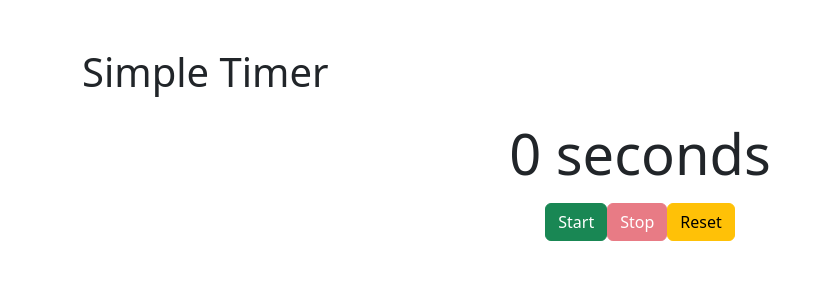
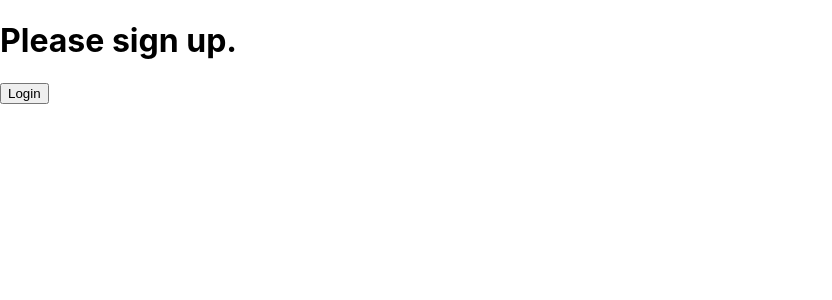
Before and after one commit to Fiza-khan1/Hooks-in-react, a React (Create React App) app: page / in a window 1280 px wide. Shown: the top 300 px of the page, without its empty margins (0-832 px from the left). Built offline with nearby package versions, Linux system fonts and the light colour scheme.

Commit message:
Concitional rendering and examples

```diff
--- a/src/App.js
+++ b/src/App.js
@@ -1,53 +1,70 @@
-import React, { useState, useEffect, useRef } from 'react';
-import 'bootstrap/dist/css/bootstrap.min.css';
+import React, { useState } from 'react';
 
-function Timer() {
-  const [seconds, setSeconds] = useState(0);
-  const [isActive, setIsActive] = useState(false);
-  const intervalRef = useRef(null);
+function App() {
+  const users = [
+    { id: 1, name: "Alice", age: 30, location: "New York" },
+    { id: 2, name: "Bob", age: 25, location: "San Francisco" },
+    { id: 3, name: "Charlie", age: 35, location: "Chicago" }
+  ];
 
-  useEffect(() => {
-    console.log("useEffect triggered")
-    if (isActive) {
-      intervalRef.current = setInterval(() => {
-        setSeconds(prevSeconds => prevSeconds + 1);
-      }, 1000);
-      console.log("Interval ID:", intervalRef.current);
-    } else {
-      console.log("Stopping interval");
-      console.log("Interval ID:", intervalRef.current);
-      clearInterval(intervalRef.current);
-      console.log("Interval cleared:", intervalRef.current);
-    }
-    return () => clearInterval(intervalRef.current);
-  }, [isActive]);
-
-  const handleStart = () => {
-    setIsActive(true);
-  };
-
-  const handleStop = () => {
-    setIsActive(false);
-  };
-
-  const handleReset = () => {
-    setIsActive(false);
-    setSeconds(0);
-  };
+  const [isLoggedIn, setIsLoggedIn] = useState(false);
+  const [role, setRole] = useState('admin');
 
   return (
-    <div className="container mt-5">
-      <h1 className="mb-4">Simple Timer</h1>
-      <div className="d-flex justify-content-center mb-3">
-        <div className="display-4">{seconds} seconds</div>
-      </div>
-      <div className="d-flex justify-content-center">
-        <button onClick={handleStart} className="btn btn-success mr-2" disabled={isActive}>Start</button>
-        <button onClick={handleStop} className="btn btn-danger mr-2" disabled={!isActive}>Stop</button>
-        <button onClick={handleReset} className="btn btn-warning">Reset</button>
-      </div>
+    <div>
+      <Greeting isLoggedIn={isLoggedIn} role={role} users={users} />
+      {isLoggedIn ? (
+        <button onClick={() => setIsLoggedIn(false)}>Logout</button>
+      ) : (
+        <button onClick={() => setIsLoggedIn(true)}>Login</button>
+      )}
     </div>
   );
 }
 
-export default Timer;
+function Greeting({ isLoggedIn, role, users }) {
+  if (isLoggedIn) {
+    return (
+      <>
+        <h1>Welcome back!</h1>
+        <UserRole role={role} users={users} />
+      </>
+    );
+  } else {
+    return <h1>Please sign up.</h1>;
+  }
+}
+
+function UserRole({ role, users }) {
+  switch (role) {
+    case 'admin':
+      return (
+        <>
+          <p>You are an admin.</p>
+          <ShowList users={users} />
+        </>
+      );
+    case 'superuser':
+      return <p>You are a superuser.</p>;
+    case 'staff':
+      return <p>You are staff.</p>;
+    default:
+      return <p>Unknown role.</p>;
+  }
+}
+
+function ShowList({ users }) {
+  return (
+    <div>
+      {users.map(user => (
+        <div key={user.id}>
+          <p>Name: {user.name}</p>
+          <p>Age: {user.age}</p>
+          <p>Location: {user.location}</p>
+        </div>
+      ))}
+    </div>
+  );
+}
+
+export default App;
```
